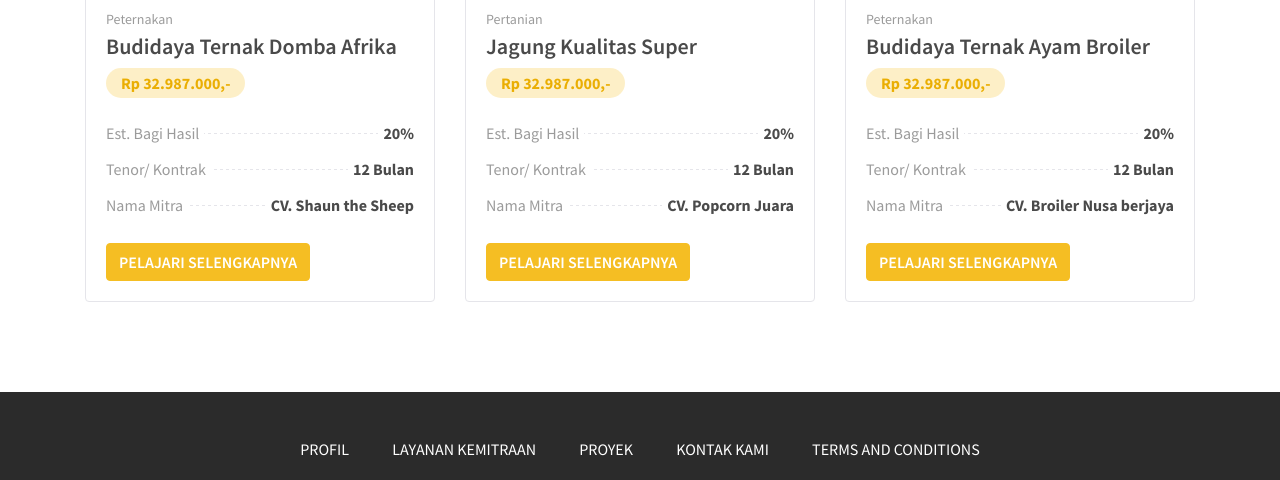
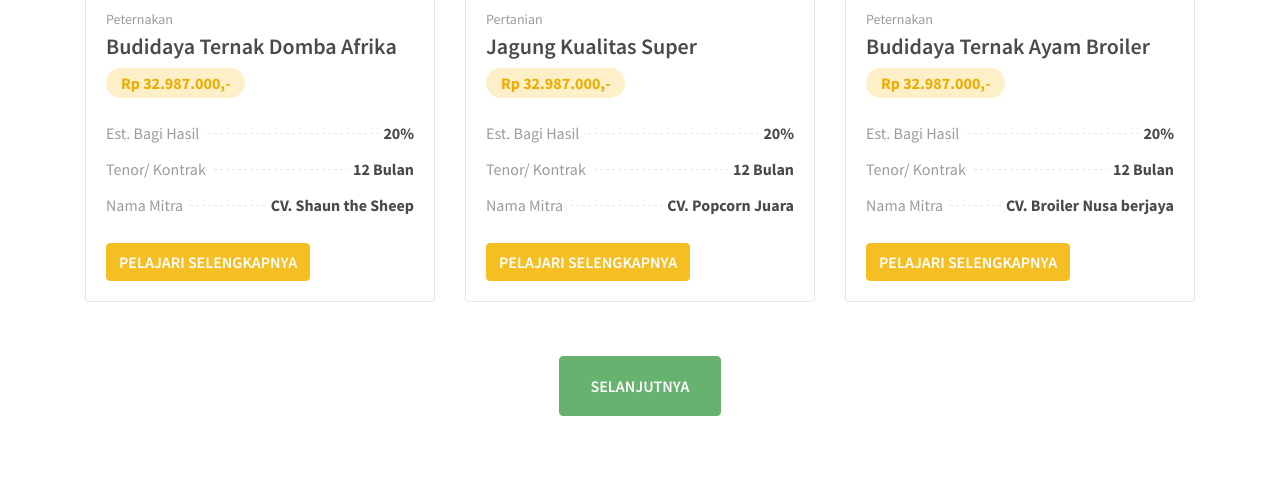
Before and after one commit to uiuxmsmb/oriweb, a website: page proyek.html in a window 1280 px wide. Shown: the part 1924-2404 px from the top of the page. Drawn offline with nearby package versions, Linux system fonts and the light colour scheme; files whose address does not match are found by name.

Commit message:
Secondary button

```diff
--- a/proyek.html
+++ b/proyek.html
@@ -356,7 +356,8 @@
           </div><!-- /.col- -->
         </div><!-- /.row -->
       </div><!-- /.container -->
-    </div><!-- /.container -->
+      <p class="text-center mt-4"><a class="btn btn-success btn-large">Selanjutnya</a></p>
+    </div><!-- /.content -->
   </section>
 
   <!-- Begin Footer -->
--- a/scss/style.scss
+++ b/scss/style.scss
@@ -21,6 +21,18 @@ body {
         border-color: $accent-color;
         color: #ffffff;
         border-radius: $radius;
+    }
+    &.btn-success {
+        background-color: $secondary-color;
+        border-color: $secondary-color;
+        color: #ffffff;
+        border-radius: $radius;
+    }
+    &.btn-large {
+        padding-left: $gap;
+        padding-right: $gap;
+        height: 60px;
+        padding-top: 17px;
     }
 }
 
```
Also changed, not shown: index.html (+1 -0 lines), assets/css/style.css.
